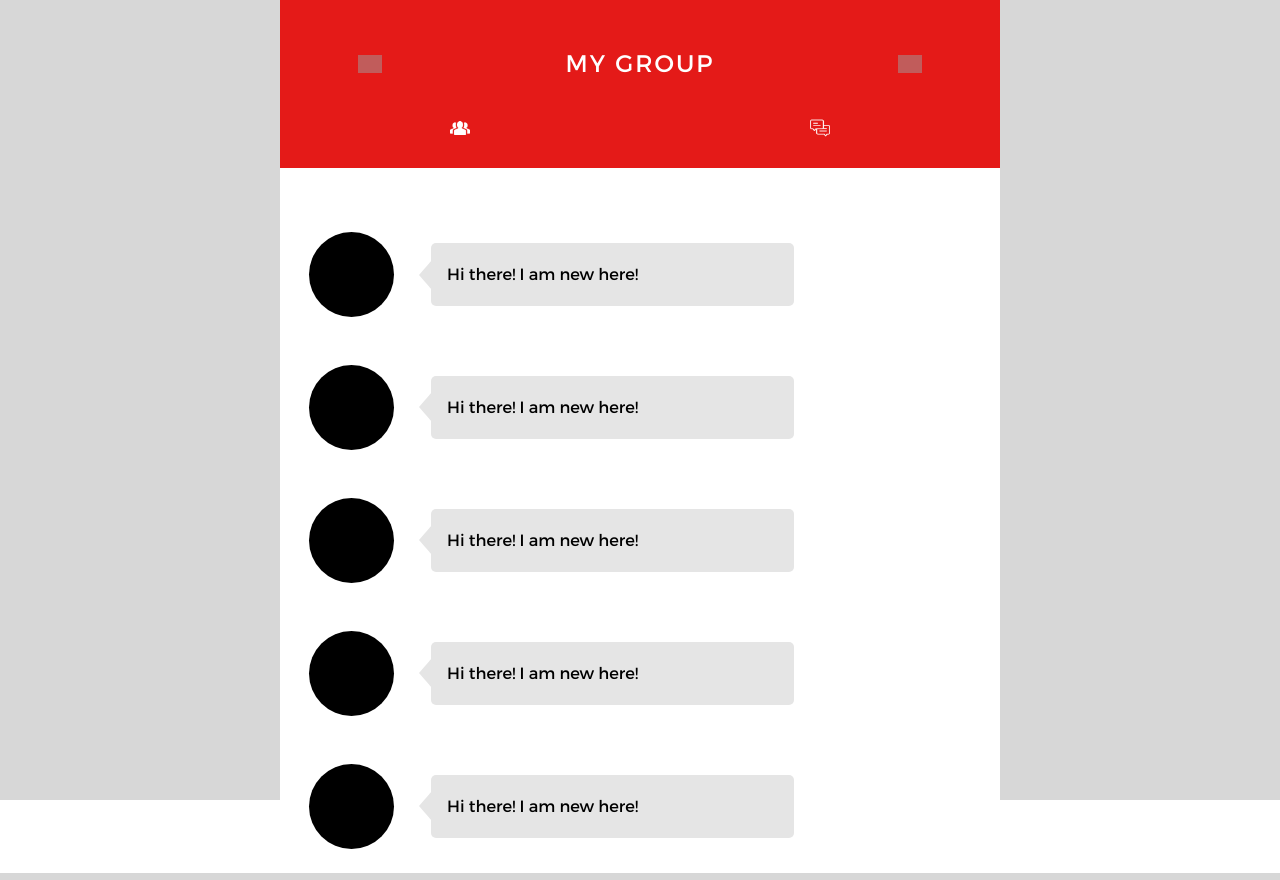
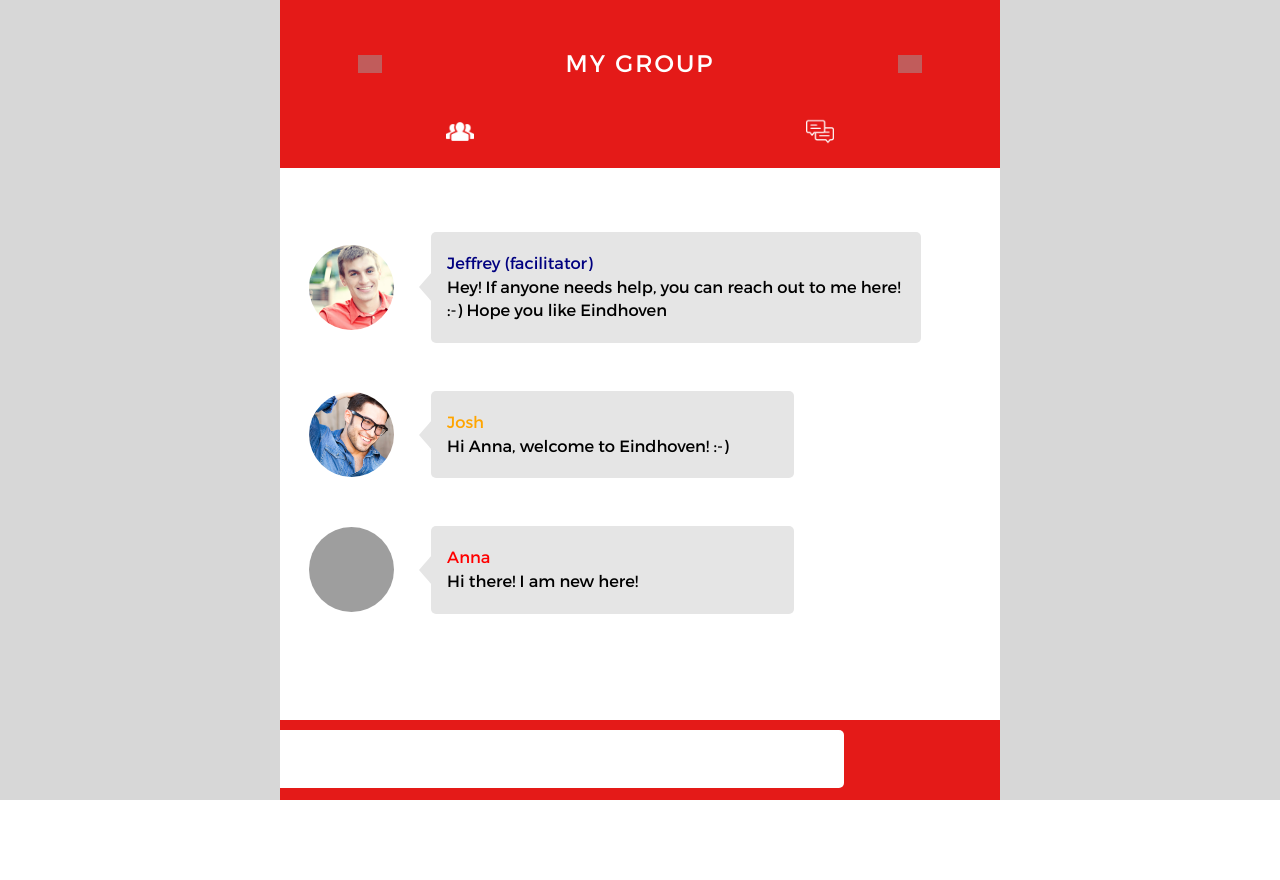
Before and after one commit to UPLYNXED/UDIT, a PHP site: page /social.php in a window 1280 px wide. Run offline with PHP 8.4, Linux system fonts and the light colour scheme; some libraries are stand-ins or nearby versions; grey boxes are pictures that could not be loaded.

Commit message:
styling social

```diff
--- a/assets/style.css
+++ b/assets/style.css
@@ -269,7 +269,7 @@ table {
 			border: none;
 			padding-left: 5%;
 			font-size: 20px;
-			background-color: rgba(255, 255, 255, 0.9);
+			background-color: white;
 		}
 
 		input {
@@ -342,7 +342,7 @@ table {
 			margin: 4.5vh 12.5% 0% 12.5%;
 			height: 50px;
 			border: none;
-			border-radius: 25px;
+			border-radius: 55px;
 			cursor: pointer;
 			background-color: rgba(0,0,0, 0.2);
 			color: white;
@@ -371,9 +371,10 @@ table {
 			color: white;
 			font-size: 1em;
 			text-decoration: none;
-			background-color: rgba(0,0,0, 0.2);
 			border-radius: 1em;
-		}
+
+			border: 2px solid white;
+}
 
 		/* -- NEWS SCREEN -- */
 
@@ -621,7 +622,7 @@ table {
 		}
 
 		.groupTimeline img, .groupDM img {
-			height: 2.5vh;
+			height: 3.4vh;
 		}
 
 		.groupTimeline img path {
@@ -633,7 +634,9 @@ table {
 			width: 100%;
 			min-height: 74vh;
 			padding-top: 5vh;
-		}
+
+			margin-bottom: 10vh;
+}
 
 		.messageWrapper {
 			position: relative;
@@ -672,8 +675,40 @@ table {
 			width: 0;
 			top: calc(50% - 15px);
 			left: -25px;
-			z-index: 1;
+			z-index: 0;
 			border-width: 15px 13px;
 			border-style: solid;
 			border-color: transparent rgb(229, 229, 229) transparent transparent;
 		}
+
+		.socialScreen form {
+			position: fixed;
+
+			bottom: 0;
+			left: 0;
+			right: 0;
+			height: 10vh;
+			background-color: #e41a18;
+		}
+
+		.socialScreen input[type="text"] {
+			margin: 10px;
+			width: 60%;
+			height: 7vh;
+			display: inline-block;
+			font-size: 0.85em;
+		}
+
+		.socialScreen input[type="submit"] {
+			width: 120px;
+			height: 7vh;
+			display: inline-block;
+			font-size: 0.85em;
+			position: absolute;
+			margin: 0;
+			right: 5%;
+			top: 10px;
+			border: 2px solid white;
+			background: none;
+			/* border-radius: 5px; */
+}
--- a/social.php
+++ b/social.php
@@ -21,36 +21,30 @@
 				</section>
 				<section class="messageContainer">
 					<article class="messageWrapper">
-						<div class="messageUserImage"></div>
+						<div class="messageUserImage" style="background-image: url(assets/images/profiles/jeffrey.jpg); background-size: cover;"></div>
 						<div class="messageText">
-							Hi there! I am new here!
+							<strong style="color: navy;">Jeffrey (facilitator)</strong><br />
+							Hey! If anyone needs help, you can reach out to me here! :-) Hope you like Eindhoven
 						</div>
 					</article>
 					<article class="messageWrapper">
-						<div class="messageUserImage"></div>
+						<div class="messageUserImage" style="background-image: url(assets/images/profiles/josh.jpg); background-size: cover;"></div>
 						<div class="messageText">
-							Hi there! I am new here!
+							<strong style="color: orange;">Josh</strong><br />
+							Hi Anna, welcome to Eindhoven! :-)
 						</div>
 					</article>
 					<article class="messageWrapper">
-						<div class="messageUserImage"></div>
+						<div class="messageUserImage" style="background-image: url(assets/images/profiles/anna.png); background-size: cover;"></div>
 						<div class="messageText">
-							Hi there! I am new here!
-						</div>
-					</article>
-					<article class="messageWrapper">
-						<div class="messageUserImage"></div>
-						<div class="messageText">
-							Hi there! I am new here!
-						</div>
-					</article>
-					<article class="messageWrapper">
-						<div class="messageUserImage"></div>
-						<div class="messageText">
+							<strong style="color: red;">Anna</strong><br />
 							Hi there! I am new here!
 						</div>
 					</article>
 				</section>
+				<form>
+					<input type="text"><input type="submit" value="SEND">
+				</form>
 			</div>
 		</div>
 	</body>
```
Also changed, not shown: assets/images/profiles/jeffrey.jpg (added), assets/images/profiles/josh.jpg (added).
